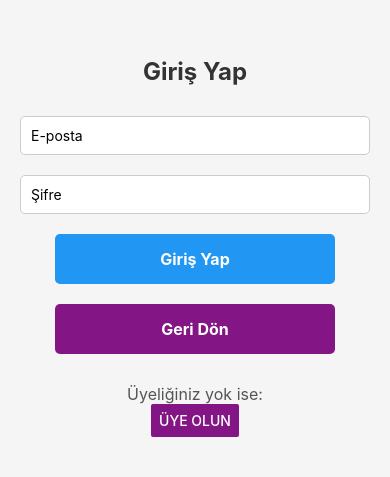
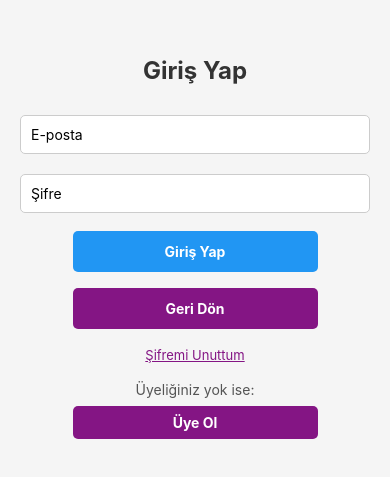
Before and after one commit to celiksesefe/MobilHastaneProjesi, a React Native app: screen /Login in a window 390 px wide. Shown: the part 175-652 px from the top of the page. Built offline with nearby package versions, Linux system fonts and the light colour scheme.

Commit message:
Giris Yap ekranı düzenlendi

```diff
--- a/components/LoginScreen.js
+++ b/components/LoginScreen.js
@@ -1,5 +1,5 @@
 import React from 'react';
-import { View, Text, TextInput, TouchableOpacity, Button, StyleSheet } from 'react-native';
+import { View, Text, TextInput, TouchableOpacity, StyleSheet, Alert } from 'react-native';
 
 const LoginScreen = ({ navigation }) => {
   return (
@@ -9,7 +9,7 @@ const LoginScreen = ({ navigation }) => {
       <TextInput style={styles.input} placeholder="Şifre" secureTextEntry />
 
       <TouchableOpacity
-        style={[styles.touchableButton,{backgroundColor:'#2196F3'}]}
+        style={[styles.touchableButton, {backgroundColor:"#2196F3"}]}
         onPress={() => alert('Giriş yapıldı!')}
       >
         <Text style={styles.touchableButtonText}>Giriş Yap</Text>
@@ -22,12 +22,20 @@ const LoginScreen = ({ navigation }) => {
         <Text style={styles.touchableButtonText}>Geri Dön</Text>
       </TouchableOpacity>
 
+      <TouchableOpacity
+        style={styles.forgotButton}
+        onPress={() => Alert.alert('Şifremi Unuttum', 'Şifrenizi sıfırlamak için destek ekibiyle iletişime geçin.')}
+      >
+        <Text style={styles.forgotButtonText}>Şifremi Unuttum</Text>
+      </TouchableOpacity>
+
       <Text style={styles.infoText}>Üyeliğiniz yok ise:</Text>
-      <Button
-        title="Üye Olun"
+      <TouchableOpacity
+        style={styles.signupButton}
         onPress={() => navigation.navigate('Signup')}
-        color="#841584"
-      />
+      >
+        <Text style={styles.signupButtonText}>Üye Ol</Text>
+      </TouchableOpacity>
     </View>
   );
 };
@@ -57,21 +65,42 @@ const styles = StyleSheet.create({
   },
   touchableButton: {
     backgroundColor: '#841584',
-    padding: 15,
-    marginVertical: 10,
+    padding: 12,
+    marginVertical: 8,
     borderRadius: 5,
     alignItems: 'center',
-    width: '80%',
+    width: '70%',
   },
   touchableButtonText: {
     color: '#fff',
-    fontSize: 16,
+    fontSize: 14,
     fontWeight: 'bold',
   },
+  forgotButton: {
+    marginTop: 10,
+  },
+  forgotButtonText: {
+    color: '#841584',
+    fontSize: 13,
+    textDecorationLine: 'underline',
+  },
   infoText: {
-    marginTop: 20,
-    fontSize: 16,
+    marginTop: 18,
+    fontSize: 14,
     color: '#555',
+  },
+  signupButton: {
+    marginTop: 8,
+    backgroundColor: '#841584',
+    padding: 8,
+    borderRadius: 5,
+    alignItems: 'center',
+    width: '70%',
+  },
+  signupButtonText: {
+    color: '#fff',
+    fontSize: 14,
+    fontWeight: 'bold',
   },
 });
 
```
